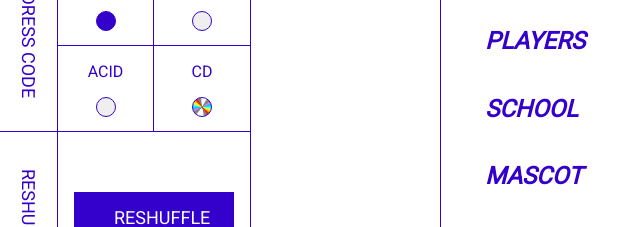
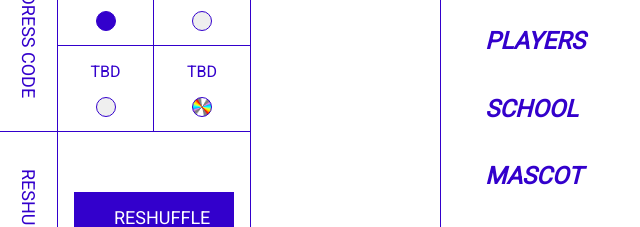
Before and after one commit to pkelly94/fewd_final_project.github.io, a plain HTML site: page index.html in a window 1280 px wide. Both pictures are taken after a click on the element "GAME SETTINGS". Shown: the part 248-475 px from the top of the page, 0-640 px from the left. Drawn offline with Linux system fonts and the light colour scheme.

Commit message:
finalizing tbd content

```diff
--- a/index.html
+++ b/index.html
@@ -35,11 +35,11 @@
 							<button class="color-theme" id="fire-theme"></button>
 						</div>
 						<div class="color-theme-box box-left">
-							<p>ACID</p>
+							<p>TBD</p>
 							<button class="color-theme" id="acid-theme"></button>
 						</div>
 						<div class="color-theme-box">
-							<p>CD</p>
+							<p>TBD</p>
 							<button class="color-theme" id="cd-theme"></button>
 						</div>
 					</div>
```
